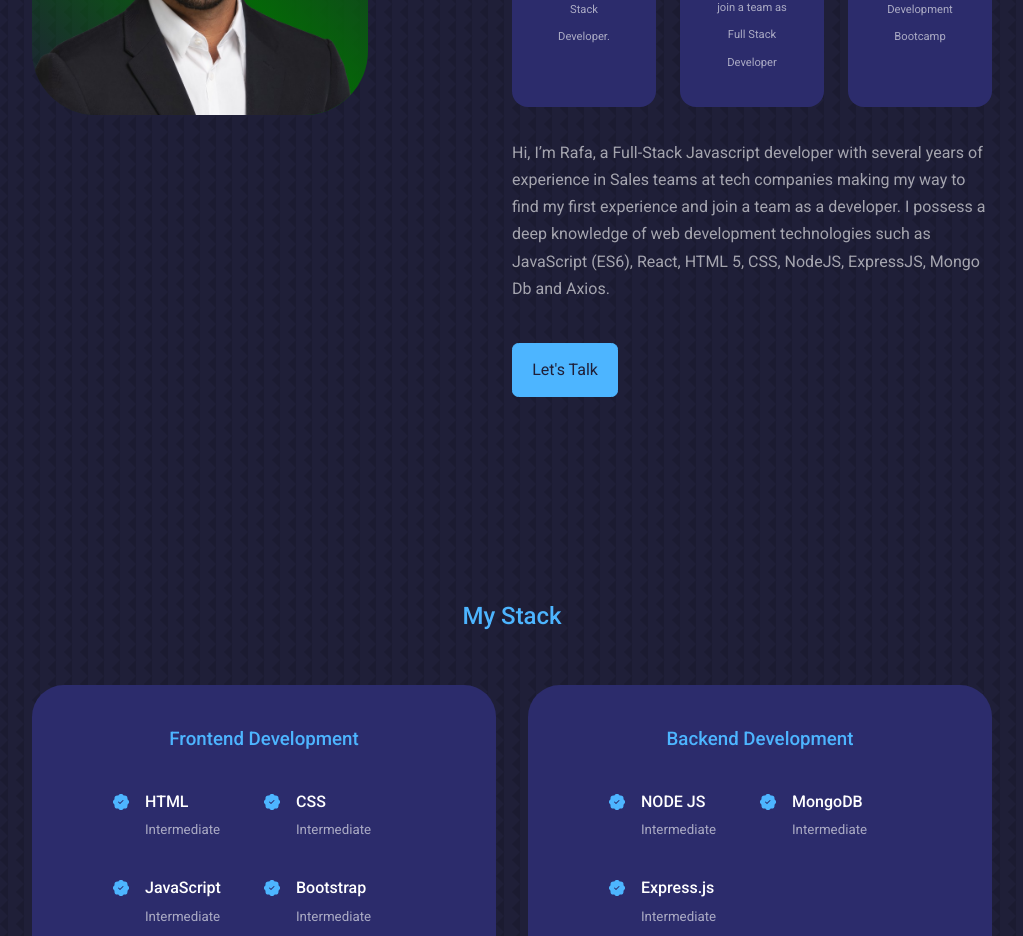
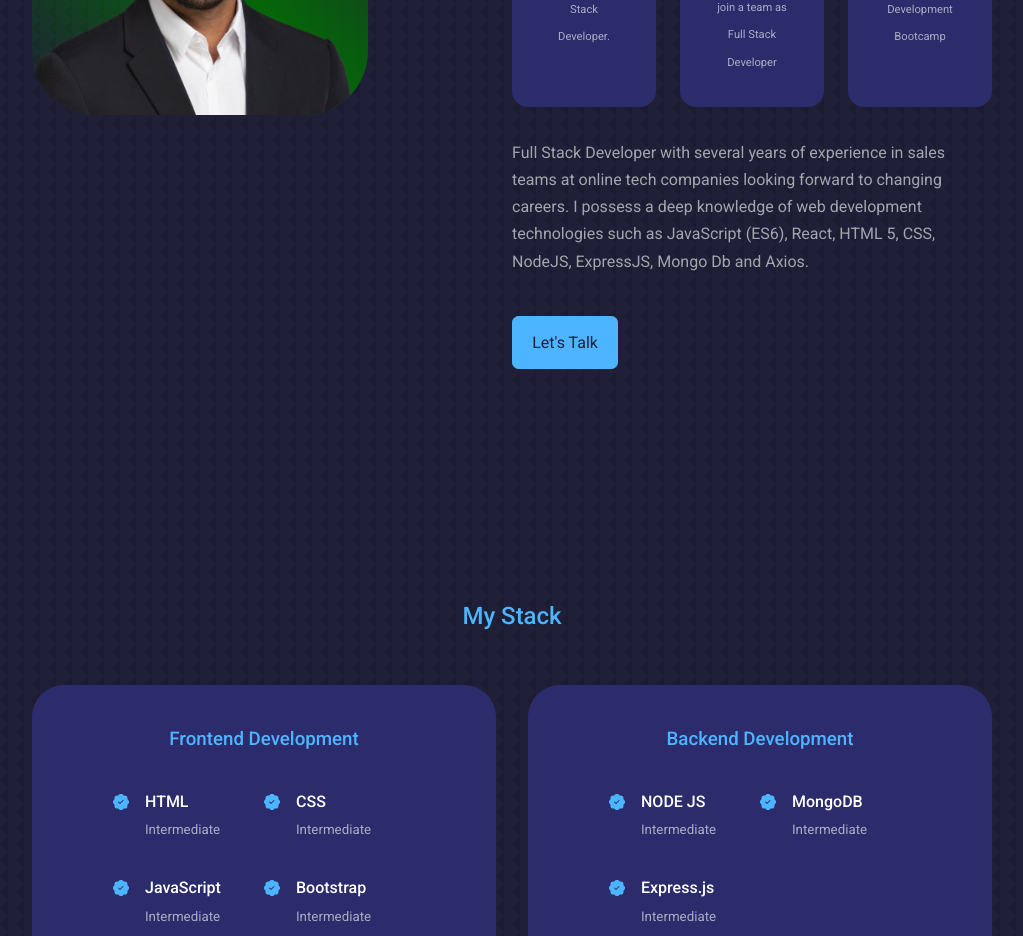
Before and after one commit to RafaMR/React-portfolio-website-Rafa, a React (Create React App) app: page / in a window 1280 px wide. Shown: the part 1260-2196 px from the top of the page, without its empty margins (128-1151 px from the left). Built offline with nearby package versions, Linux system fonts and the light colour scheme.

Commit message:
Changes about component

```diff
--- a/src/components/about/About.jsx
+++ b/src/components/about/About.jsx
@@ -46,11 +46,11 @@ const About = () => {
           </div>
 
           <p>
-            Hi, I’m Rafa, a Full-Stack Javascript developer with several years
-            of experience in Sales teams at tech companies making my way to find
-            my first experience and join a team as a developer. I possess a deep
-            knowledge of web development technologies such as JavaScript (ES6),
-            React, HTML 5, CSS, NodeJS, ExpressJS, Mongo Db and Axios.
+            Full Stack Developer with several years of experience in sales teams
+            at online tech companies looking forward to changing careers. I
+            possess a deep knowledge of web development technologies such as
+            JavaScript (ES6), React, HTML 5, CSS, NodeJS, ExpressJS, Mongo Db
+            and Axios.
           </p>
 
           <a href="#contact" className="btn btn-primary">
```
